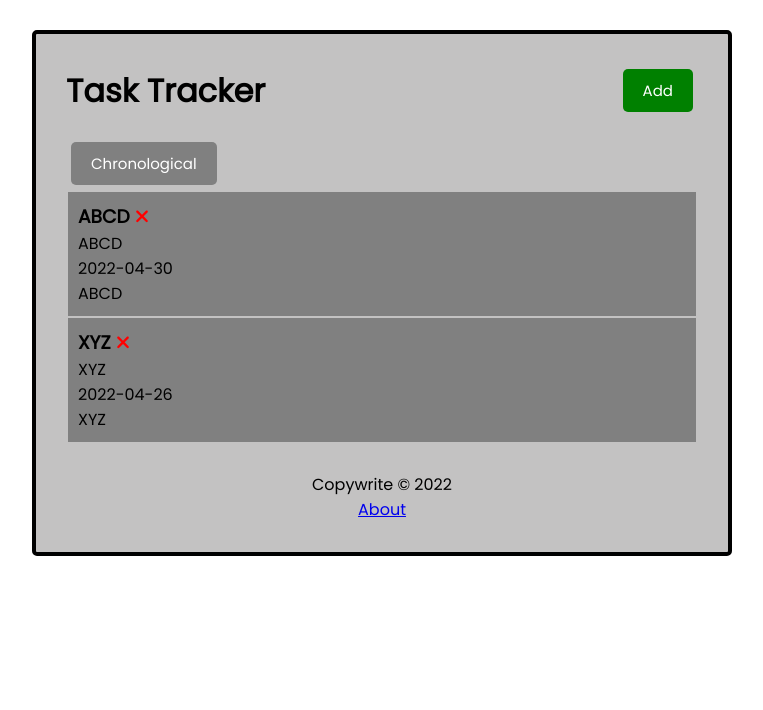
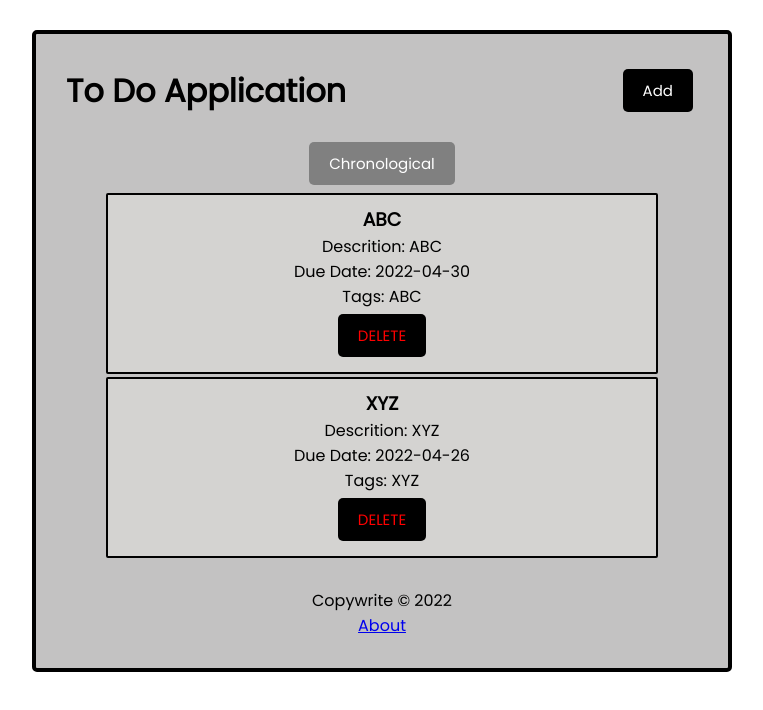
Before and after one commit to CollinClifford/todolist-fe, an Angular app: page / in a window 1280 px wide. Shown: the top 710 px of the page, without its empty margins (258-1021 px from the left). Built offline with nearby package versions, Linux system fonts and the light colour scheme; data requests are answered from the project's data file.

Commit message:
basic styling

```diff
--- a/db.json
+++ b/db.json
@@ -1,18 +1,18 @@
 {
   "data": [
     {
-      "title": "ABCD",
-      "description": "ABCD",
+      "title": "ABC",
+      "description": "ABC",
       "due_date": "2022-04-30",
-      "tags": "ABCD",
-      "id": 5
+      "tags": "ABC",
+      "id": 1
     },
     {
       "title": "XYZ",
       "description": "XYZ",
       "due_date": "2022-04-26",
       "tags": "XYZ",
-      "id": 6
+      "id": 2
     }
   ]
 }
--- a/src/app/components/header/header.component.html
+++ b/src/app/components/header/header.component.html
@@ -1,8 +1,7 @@
 <header>
-  <h1>{{ title }}</h1>
+  <h1>To Do Application</h1>
   <app-button
     *ngIf="hasRoute('/')"
-    color="{{ showAddTask ? 'red' : 'green' }}"
     text="{{ showAddTask ? 'Close' : 'Add' }}"
     (btnClick)="toggleAddTask()"
   ></app-button>
--- a/src/app/components/task-item/task-item.component.css
+++ b/src/app/components/task-item/task-item.component.css
@@ -1,16 +1,19 @@
 .task {
-  background: #f4f4f4;
+  background-color: rgba(234, 231, 228, 0.433);
+  margin: 3px 40px;
+  padding: 10px;
+  border: 2px solid black;
+  border-radius: 2px;
+}
+button {
+  display: inline-block;
+  background: #000;
+  border: none;
+  padding: 10px 20px;
   margin: 5px;
-  padding: 10px 20px;
+  border-radius: 5px;
   cursor: pointer;
+  text-decoration: none;
+  font-size: 15px;
+  font-family: inherit;
 }
-
-.task.reminder {
-  border-left: 5px solid green;
-}
-
-.task h3 {
-  display: flex;
-  align-items: center;
-  justify-content: space-between;
-}
--- a/src/app/components/task-item/task-item.component.html
+++ b/src/app/components/task-item/task-item.component.html
@@ -3,17 +3,16 @@
   class="task"
   (dblclick)="onToggle(task)"
 > -->
-<div [ngStyle]="{ backgroundColor: 'gray', margin: '2px', padding: '10px' }">
+<div class="task">
   <h3>
     {{ task.title }}
-    <fa-icon
-      (click)="onDelete(task)"
-      [ngStyle]="{ color: 'red' }"
-      [icon]="faTimes"
-    ></fa-icon>
   </h3>
-  <p>{{ task.description }}</p>
-  <p>{{ task.due_date }}</p>
-  <p>{{ task.tags }}</p>
+  <p>Descrition: {{ task.description }}</p>
+  <p>Due Date: {{ task.due_date }}</p>
+  <p>Tags: {{ task.tags }}</p>
+  <button class="delete"
+    (click)="onDelete(task)"
+    [ngStyle]="{ color: 'red' }"
+  >DELETE</button>
 </div>
 <!-- </div> -->
--- a/src/app/components/tasks/tasks.component.html
+++ b/src/app/components/tasks/tasks.component.html
@@ -1,10 +1,9 @@
+<app-add-task (onAddTask)="addTask($event)"></app-add-task>
 <app-button
-color="gray"
-text="{{ showOrder ? 'Alphabetical' : 'Chronological' }}"
-(btnClick)="toggleAlph()"
+  color="gray"
+  text="{{ showOrder ? 'Alphabetical' : 'Chronological' }}"
+  (btnClick)="toggleAlph()"
 ></app-button>
-
-<app-add-task (onAddTask)="addTask($event)"></app-add-task>
 <app-task-item
   *ngFor="let task of tasks"
   [task]="task"
--- a/src/app/services/alph.service.ts
+++ b/src/app/services/alph.service.ts
@@ -6,7 +6,7 @@ import { Observable, Subject } from 'rxjs';
 })
 
 export class AlphService {
-  private showAlp: boolean = false;
+  private showAlp: boolean = true;
   private subject = new Subject<any>();
 
   constructor() {}
--- a/src/styles.css
+++ b/src/styles.css
@@ -12,6 +12,7 @@ body {
 }
 
 .container {
+  text-align: center;
   max-width: 700px;
   margin: 30px auto;
   overflow: auto;
```
Also changed, not shown: src/app/mock-tasks.ts (deleted, +0 -25 lines), src/img/toDoApplication.png (added), 1 other file (tests, documents, lock files or other folders).
